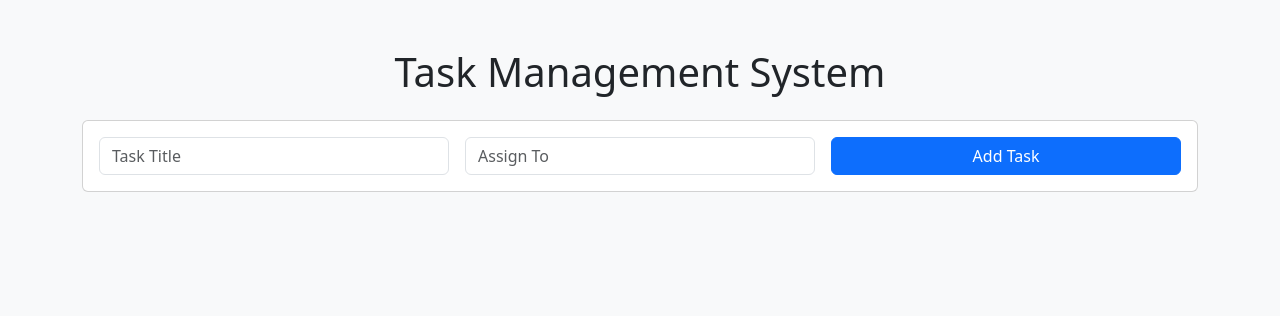
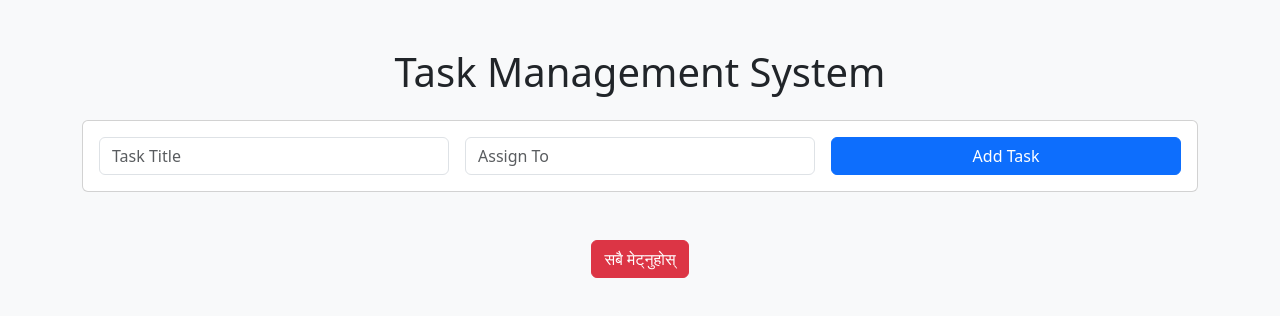
Before and after one commit to narayanpmai/TMSS, a plain HTML site: page index.html in a window 1280 px wide. Drawn offline with nearby package versions, Linux system fonts and the light colour scheme.

Commit message:
Update index.html

```diff
--- a/index.html
+++ b/index.html
@@ -47,6 +47,11 @@
         <!-- Task List -->
         <div id="taskList" class="list-group">
             <!-- Tasks will appear here dynamically -->
+        </div>
+
+        <!-- Delete All Tasks Button -->
+        <div class="text-center mt-4">
+            <button class="btn btn-danger" onclick="deleteAllTasks()">सबै मेट्नुहोस्</button>
         </div>
     </div>
 
@@ -120,6 +125,13 @@
             renderTasks();
         }
 
+        // Delete All Tasks
+        function deleteAllTasks() {
+            tasks = [];
+            saveTasksToLocalStorage();
+            renderTasks();
+        }
+
         // Save Tasks to Local Storage
         function saveTasksToLocalStorage() {
             localStorage.setItem('tasks', JSON.stringify(tasks));
```
